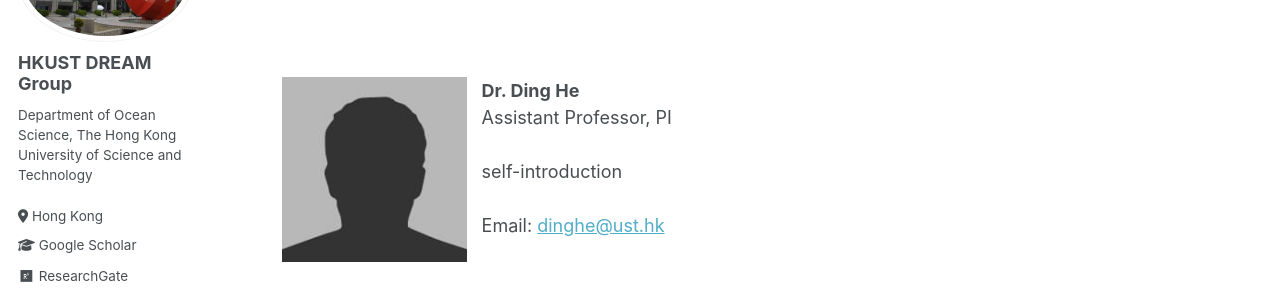
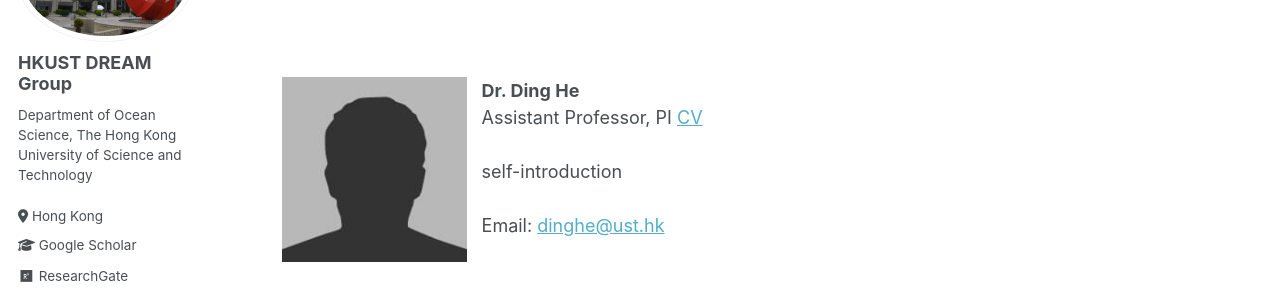
Before and after one commit to hkustDingHe/hkustDingHe.github.io, a Jekyll site: the page built from _pages/members.md, in a window 1280 px wide and 1307 px high. Shown: the part 199-499 px from the top of the window. Built offline with Jekyll 4.4.1, drawn with Linux system fonts in a browser that asks for light colours.

```diff
--- a/_pages/members.md
+++ b/_pages/members.md
@@ -12,7 +12,7 @@ author_profile: true
 <br/><br/>
 **Dr. Ding He** <img style="float: left; padding-right: 15px;" src="/images/bio-photo.jpg" width="200">
 <br>
-Assistant Professor, PI
+Assistant Professor, PI [CV](/files/He, Ding (PhD).pdf)
 <br/><br/>
 self-introduction
 <br/><br/>
```
